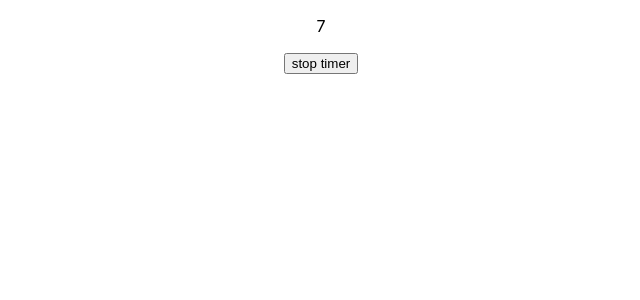
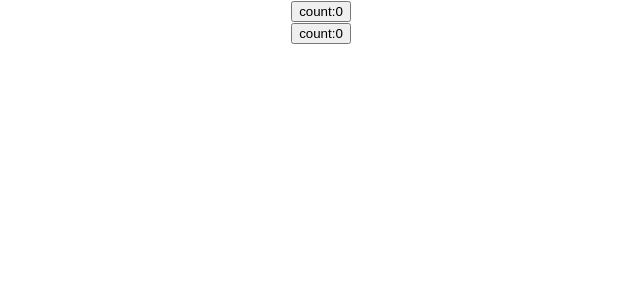
Before and after one commit to ahjam-taoufik/React-Hook, a React (Create React App) app: page / in a window 1280 px wide. Shown: the top 300 px of the page, without its empty margins (319-959 px from the left). Built offline with nearby package versions, Linux system fonts and the light colour scheme.

Commit message:
custom Hook useDocumentTitle

```diff
--- a/src/App.js
+++ b/src/App.js
@@ -1,13 +1,15 @@
 import React from "react";
 import "./App.css";
-import UseRefComp from "./components/UseRefComp";
+import DocumentTitle from "./components/DocumentTitle";
+import DocumentTitle2 from "./components/DocumentTitle2";
 
 
 function App() {
 
   return (
     <div className="App">
-       <UseRefComp/>
+       <DocumentTitle/>
+       <DocumentTitle2/>
     </div>
   );
 }
--- /dev/null
+++ b/src/Hooks/useDocumentTtite.js
@@ -0,0 +1,13 @@
+import { useEffect } from 'react'
+
+
+function useDocumentTtite(count) {
+
+    useEffect(() => {
+        document.title=`count ${count}`
+     },[count])
+
+
+}
+
+export default useDocumentTtite
--- /dev/null
+++ b/src/components/DocumentTitle.js
@@ -0,0 +1,16 @@
+
+import React, { useState } from 'react'
+import useDocumentTtite from '../Hooks/useDocumentTtite'
+
+function DocumentTitle() {
+  const [count, setcount] = useState(0)
+
+
+  useDocumentTtite(count)
+    return (
+        <div>
+           <button onClick={()=>setcount(count+1)}>count:{count}</button>
+        </div>
+    )
+}
+export default DocumentTitle
--- /dev/null
+++ b/src/components/DocumentTitle2.js
@@ -0,0 +1,16 @@
+
+import React, { useState } from 'react'
+import useDocumentTtite from '../Hooks/useDocumentTtite'
+
+function DocumentTitle2() {
+  const [count, setcount] = useState(0)
+
+
+  useDocumentTtite(count)
+    return (
+        <div>
+           <button onClick={()=>setcount(count+1)}>count:{count}</button>
+        </div>
+    )
+}
+export default DocumentTitle2
--- a/src/components/UseRefComp.js
+++ /dev/null
@@ -1,49 +0,0 @@
-import React, { useEffect, useRef, useState } from 'react'
-
- // ======exercice2 =====================
-function UseRefComp() {
-   const Ref1 = useRef()
-
-   const [count, setcount] = useState(0)
-
-
-useEffect(() => {
-    Ref1.current= setInterval(() => {
-        setcount(count+1)
-    }, 1000)
-    return()=>{
-        clearInterval(Ref1.current)
-    }
-
-},[count])
-    return (
-        <div>
-            <p>{count}</p>
-             <button  onClick={()=> clearInterval(Ref1.current)}>stop timer</button>
-        </div>
-    )
-}
-
-export default UseRefComp
-
-
-
-// export default UseRefComp
- // ======exercice1 =====================
-// function UseRefComp() {
-
-//     const inputRef1 = useRef()
-
-// useEffect(() => {
-//      inputRef1.current.focus()
-
-// })
-//     return (
-//         <div>
-//               <input ref={inputRef1}  />
-//         </div>
-//     )
-// }
-
-
-// export default UseRefComp
```
